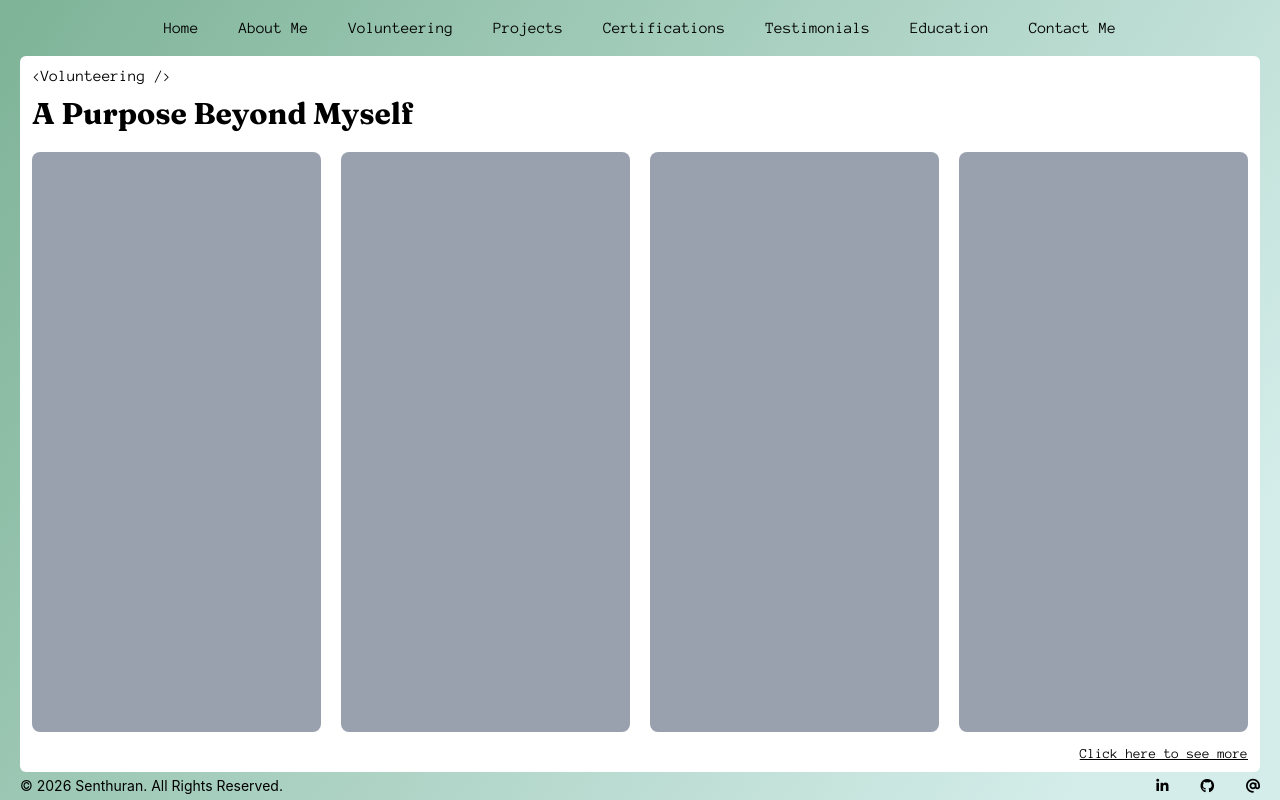
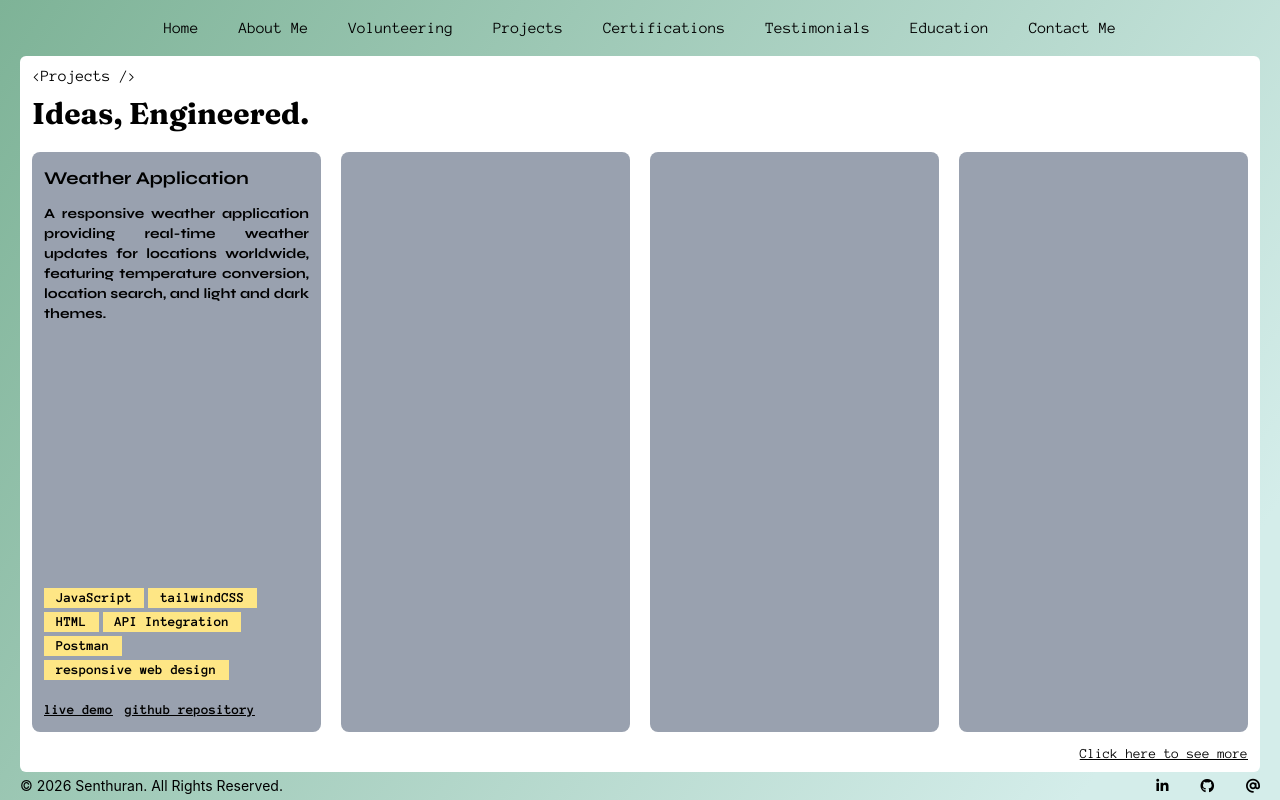
Before and after one commit to senthuran20040817/PORTFOLIO, a React (Vite) app: page / in a window 1280 px wide. Built offline with nearby package versions, Linux system fonts and the light colour scheme.

Commit message:
create projects section

```diff
--- a/src/components/MainBg.jsx
+++ b/src/components/MainBg.jsx
@@ -1,6 +1,7 @@
 // import Home from './Home.jsx';
 // import AboutMe from './AboutMe.jsx';
-import Volunteering from './Volunteering.jsx'
+// import Volunteering from './Volunteering.jsx'
+import Projects from './Projects.jsx'
 
 function MainBg() {
     return (
@@ -19,7 +20,7 @@ function MainBg() {
                     </ul>
                 </div>
             </nav>
-            <Volunteering/>
+            <Projects/>
             <div className="flex justify-between items-center text-sm py-1 rounded-md ">
                 <p>© 2026 Senthuran. All Rights Reserved.</p>
                 <div className="flex gap-8">
--- /dev/null
+++ b/src/components/Projects.jsx
@@ -0,0 +1,46 @@
+// import { volunteeringImages } from "../../constants.jsx"
+
+function Projects() {
+    return (
+        <section className="relative bg-white grow rounded-md flex flex-col px-3">
+            <div className="flex flex-col gap-2 mt-10 mb-5 ">
+                <p className="font-bold font-Fraunces text-3xl">Ideas, Engineered.</p>
+            </div>
+            <div className="flex justify-between h-full gap-5">
+                <div className="w-full bg-gray-400 rounded-lg">
+                    <div  className="p-3 flex flex-col justify-between h-full">
+                        <div className="font-syne font-bold">
+                            <p className="mb-3 text-lg">Weather Application</p>
+                            <p className="text-sm text-justify">A responsive weather application providing real-time weather updates for locations worldwide, featuring temperature conversion, location search, and light and dark themes.</p>
+                        </div>
+                        <div className="flex flex-col gap-5 ">
+                            <div className="font-anonymous font-bold text-sm flex flex-wrap gap-1">
+                                <div className="flex justify-center items-center whitespace-nowrap w-fit h-fit px-3 bg-amber-200">JavaScript</div>
+                                <div className="flex justify-center items-center whitespace-nowrap w-fit h-fit px-3 bg-amber-200">tailwindCSS</div>
+                                <div className="flex justify-center items-center whitespace-nowrap w-fit h-fit px-3 bg-amber-200">HTML</div>
+                                <div className="flex justify-center items-center whitespace-nowrap w-fit h-fit px-3 bg-amber-200">API Integration</div>
+                                <div className="flex justify-center items-center whitespace-nowrap w-fit h-fit px-3 bg-amber-200">Postman</div>
+                                <div className="flex justify-center items-center whitespace-nowrap w-fit h-fit px-3 bg-amber-200">responsive web design</div>
+                            </div>
+                            <div className="flex gap-3 font-anonymous text-sm font-bold">
+                                <u><a href="#">live demo</a></u>
+                                <u><a href="#">github repository</a></u>
+                            </div>
+                        </div>
+                    </div>
+                </div>
+                <div className="w-full bg-gray-400 rounded-lg"></div>
+                <div className="w-full bg-gray-400 rounded-lg"></div>
+                <div className="w-full bg-gray-400 rounded-lg"></div>
+            </div>
+            <div className="flex justify-end py-2">
+                <u><a className="font-anonymous text-sm" href="#"> Click here to see more</a></u>
+            </div>
+            <div className=" absolute top-2">
+                <p className="font-anonymous">{`<Projects />`}</p>
+            </div>
+        </section>
+    )
+}
+
+export default Projects
```
